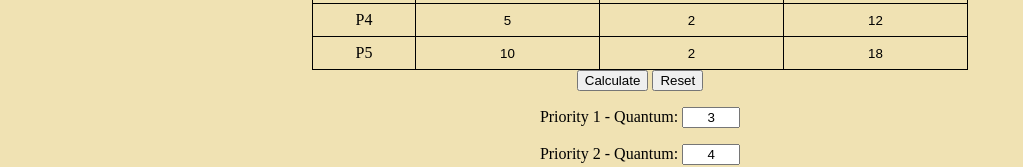
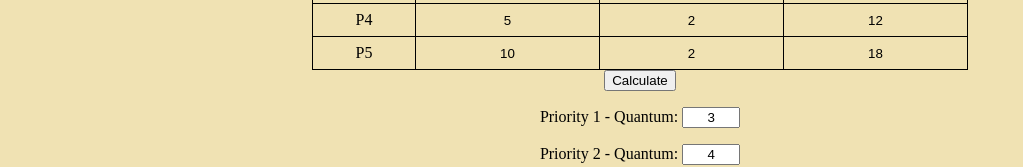
Before and after one commit to BARLOW-DEV/CrankyFishScheduler, a plain HTML site: page index.html in a window 1280 px wide. Shown: the part 888-1055 px from the top of the page, without its empty margins (0-1023 px from the left). Drawn offline with nearby package versions, Linux system fonts and the light colour scheme.

Commit message:
removed reset button

```diff
--- a/index.html
+++ b/index.html
@@ -150,8 +150,6 @@
 
   <input type="button" value="Calculate" onclick="MLQdraw();"></input>
 
-  <button type="button" name="button" onclick="animateReset();">Reset</button>
-
   <p id="quantumParagraph">Priority 1 - Quantum:
     <input style="width: 50px;" id="quantumMLQ1" type="text" value="3" />
   </p>
```
